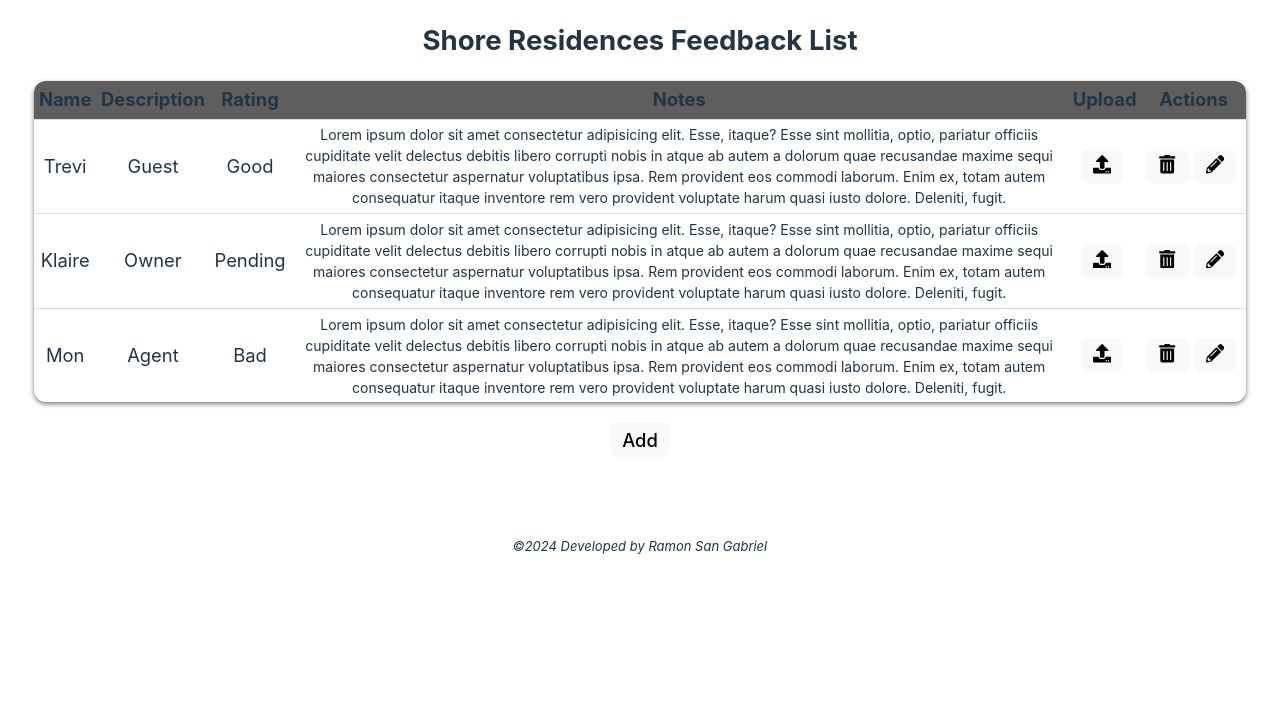
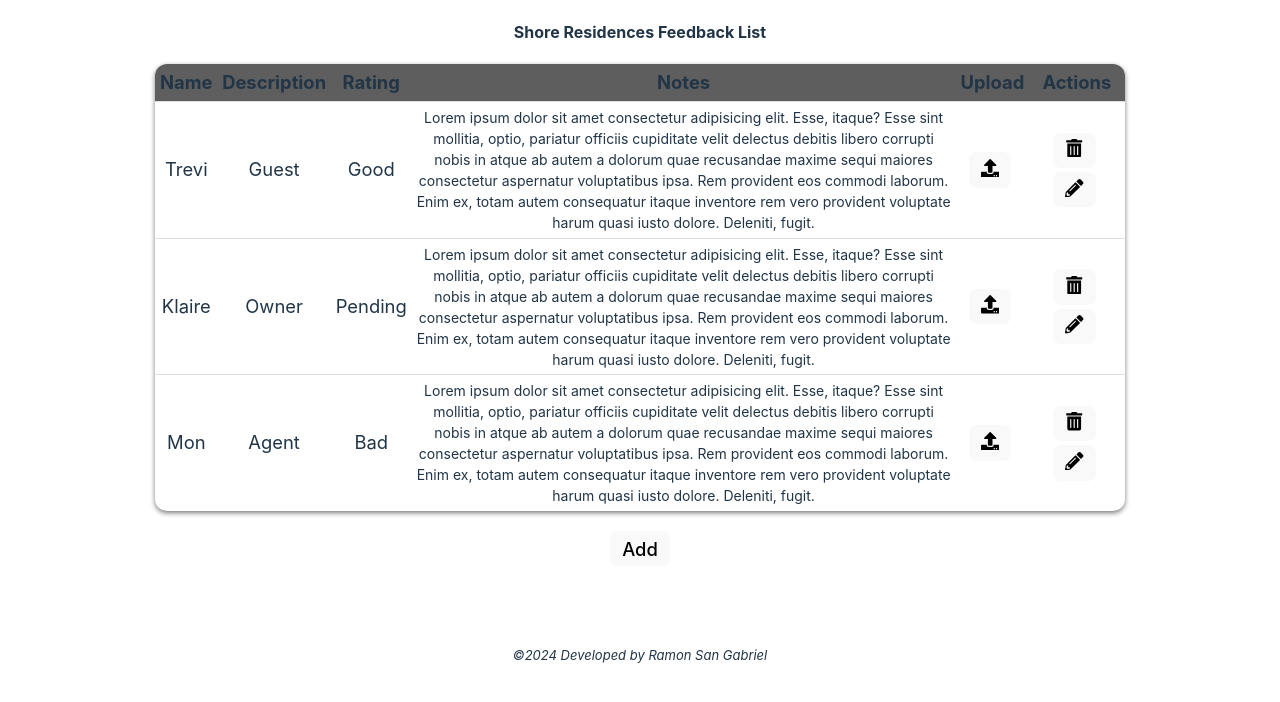
Before and after one commit to RamonSanGabriel/edit-table, a React (Vite) app: page / in a window 1280 px wide. Shown: the top 702 px of the page. Built offline with nearby package versions, Linux system fonts and the light colour scheme.

Commit message:
update css

```diff
--- a/src/App.jsx
+++ b/src/App.jsx
@@ -6,6 +6,7 @@ import AddBtn from './components/AddBtn/AddBtn';
 import Footer from './components/Footer/Footer';
 import toast, { Toaster } from 'react-hot-toast';
 import NotesModal from './components/NotesModal/NotesModal';
+import Header from './components/Header/Header';
 
 function App() {
   const [modalOpen, setModalOpen] = useState(false);
@@ -69,7 +70,7 @@ function App() {
   return (
     <div className="appContainer">
       <Toaster position="top-right" />
-      <h2>Shore Residences Feedback List</h2>
+      <Header />
       <Table
         data={data}
         handleDelete={handleDelete}
--- /dev/null
+++ b/src/components/Header/Header.jsx
@@ -0,0 +1,11 @@
+import css from './Header.module.css';
+
+const Header = () => {
+  return (
+    <div>
+      <h2 className={css.header}>Shore Residences Feedback List</h2>
+    </div>
+  );
+};
+
+export default Header;
--- /dev/null
+++ b/src/components/Header/Header.module.css
@@ -0,0 +1,3 @@
+.header {
+  font-size: 1rem;
+}
--- a/src/components/Table/Table.jsx
+++ b/src/components/Table/Table.jsx
@@ -5,8 +5,8 @@ import css from './Table.module.css';
 const Table = ({ data, handleDelete, setNotesModalOpen }) => {
   return (
     <div>
-      <div className={css.tableWrapper}>
-        <table>
+      {/* <div className={css.tableWrapper}> */}
+      <table className={css.tableWrapper}>
         <thead>
           <tr>
             <th>Name</th>
@@ -26,10 +26,7 @@ const Table = ({ data, handleDelete, setNotesModalOpen }) => {
               <td>
                 <p className={css.tdNotes}>{item.notes}</p>
                 <span className={css.tbNotesIcon}>
-                    <button
-                      className={css.tdButton}
-                      onClick={setNotesModalOpen}
-                    >
+                  <button className={css.tdButton} onClick={setNotesModalOpen}>
                     <TbNotes />
                   </button>
                 </span>
@@ -60,7 +57,7 @@ const Table = ({ data, handleDelete, setNotesModalOpen }) => {
           ))}
         </tbody>
       </table>
-      </div>
+      {/* </div> */}
     </div>
   );
 };
--- a/src/components/Table/Table.module.css
+++ b/src/components/Table/Table.module.css
@@ -1,22 +1,23 @@
 .tableWrapper {
   width: 100%;
-  margin: 0 auto;
+  /* margin: 0 auto; */
 }
 table {
   display: block;
   table-layout: auto;
-  overflow: hidden;
   /* border: 1px solid #7d7878; */
   border-radius: 12px;
   border-collapse: collapse;
   box-shadow: 0px 2px 5px #7d7878;
+  overflow: hidden;
   overflow-x: auto;
-  max-width: 100%;
-  /* max-width: 80%; */
+  max-width: 80%;
   white-space: nowrap;
+  margin: 0 auto;
+  /* scrollbar-width: thin; */
 
-  @media (width > 767px) {
-    /* max-width: 100%; */
+  @media (width > 1023px) {
+    width: 100%;
     white-space: normal;
   }
   & thead {
@@ -26,6 +27,7 @@ table {
   & td {
     border-top: 0.5px solid #ddd;
     overflow: hidden;
+    text-overflow: ellipsis;
   }
   & th {
     font-weight: 700;
--- a/src/index.css
+++ b/src/index.css
@@ -31,7 +31,7 @@ a:hover {
 }
 
 body {
-  /* margin: 0; */
+  margin: 0;
   display: block;
   place-items: center;
   font-size: 1rem;
@@ -40,10 +40,10 @@ body {
   min-height: 100vh;
 }
 
-h1 {
+/* h1 {
   font-size: 3.2em;
   line-height: 1.1;
-}
+} */
 
 button {
   border-radius: 8px;
```
Lines whose indentation alone changed are shown as unchanged.
